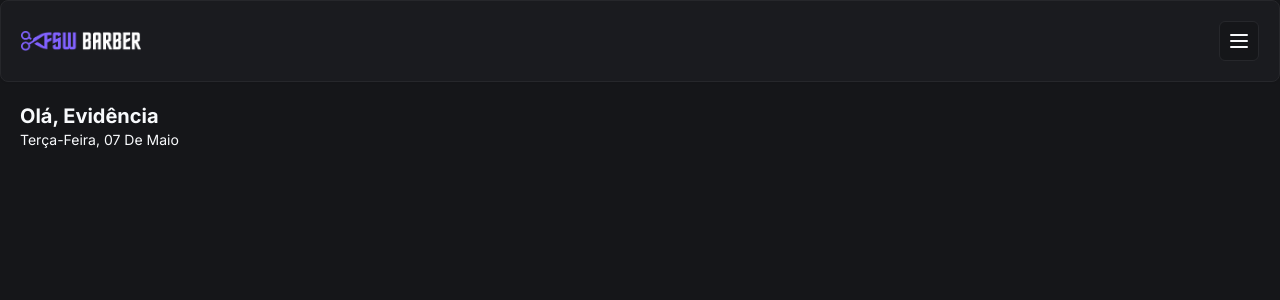
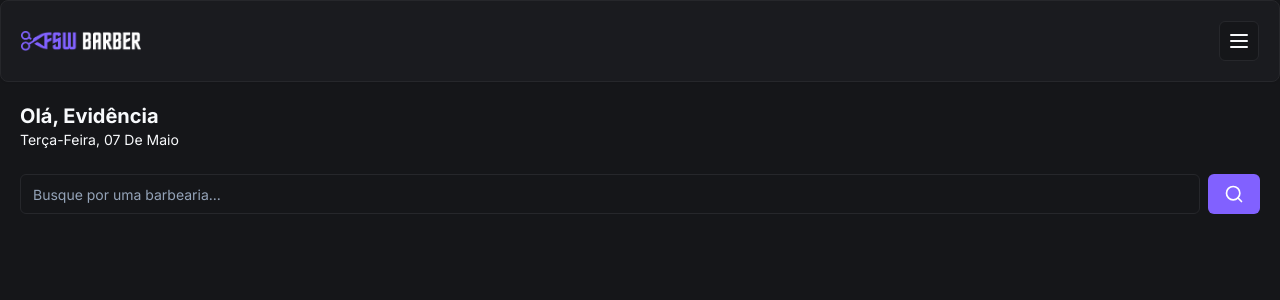
Before and after one commit to evidencia/Barbershop, a Next.js app: page / in a window 1280 px wide. Shown: the top 300 px of the page. Built offline with nearby package versions, Linux system fonts and the light colour scheme.

Commit message:
feat add initial search component

```diff
--- /dev/null
+++ b/app/(home)/_components/search.tsx
@@ -0,0 +1,16 @@
+"use client";
+
+import { Button } from "@/app/_components/ui/button";
+import { Input } from "@/app/_components/ui/input";
+import { SearchIcon } from "lucide-react";
+
+export const Search = () => {
+  return (
+    <div className="flex items-center gap-2">
+      <Input placeholder="Busque por uma barbearia..." />
+      <Button variant="default">
+        <SearchIcon size={20} />
+      </Button>
+    </div>
+  );
+};
--- a/app/(home)/page.tsx
+++ b/app/(home)/page.tsx
@@ -1,6 +1,7 @@
 import { format } from "date-fns";
 import { Header } from "../_components/header";
 import { ptBR } from "date-fns/locale";
+import { Search } from "./_components/search";
 
 export default function Home() {
   return (
@@ -15,6 +16,10 @@
           })}
         </p>
       </div>
+
+      <div className="mt-6 px-5">
+        <Search />
+      </div>
     </div>
   );
 }
--- /dev/null
+++ b/app/_components/ui/input.tsx
@@ -0,0 +1,25 @@
+import * as React from "react";
+
+import { cn } from "@/app/_lib/utils";
+
+export interface InputProps
+  extends React.InputHTMLAttributes<HTMLInputElement> {}
+
+const Input = React.forwardRef<HTMLInputElement, InputProps>(
+  ({ className, type, ...props }, ref) => {
+    return (
+      <input
+        type={type}
+        className={cn(
+          "flex h-10 w-full rounded-md border border-input bg-background px-3 py-2 text-sm ring-offset-background file:border-0 file:bg-transparent file:text-sm file:font-medium placeholder:text-muted-foreground focus-visible:outline-none focus-visible:ring-2 focus-visible:ring-ring focus-visible:ring-offset-2 disabled:cursor-not-allowed disabled:opacity-50",
+          className,
+        )}
+        ref={ref}
+        {...props}
+      />
+    );
+  },
+);
+Input.displayName = "Input";
+
+export { Input };
```
